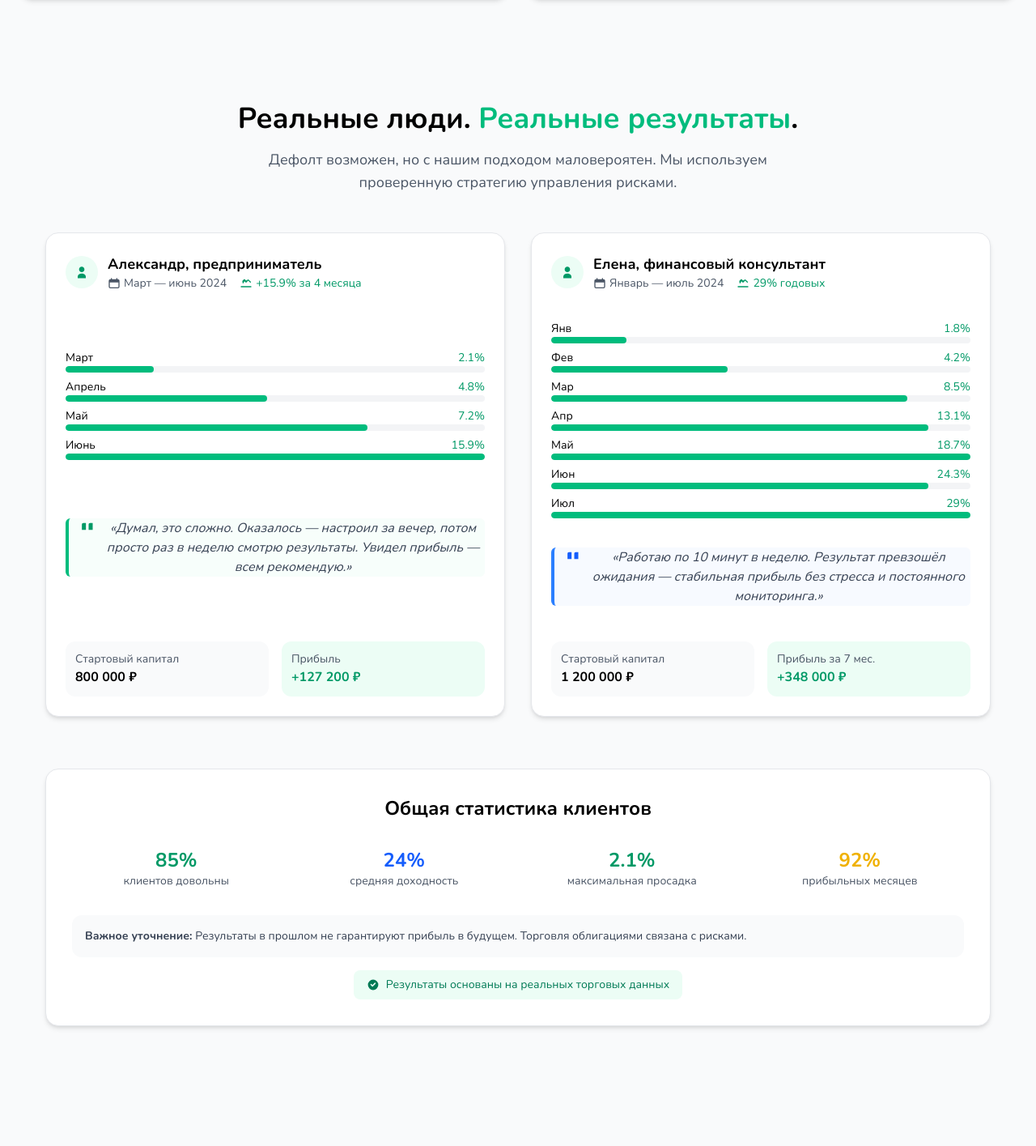
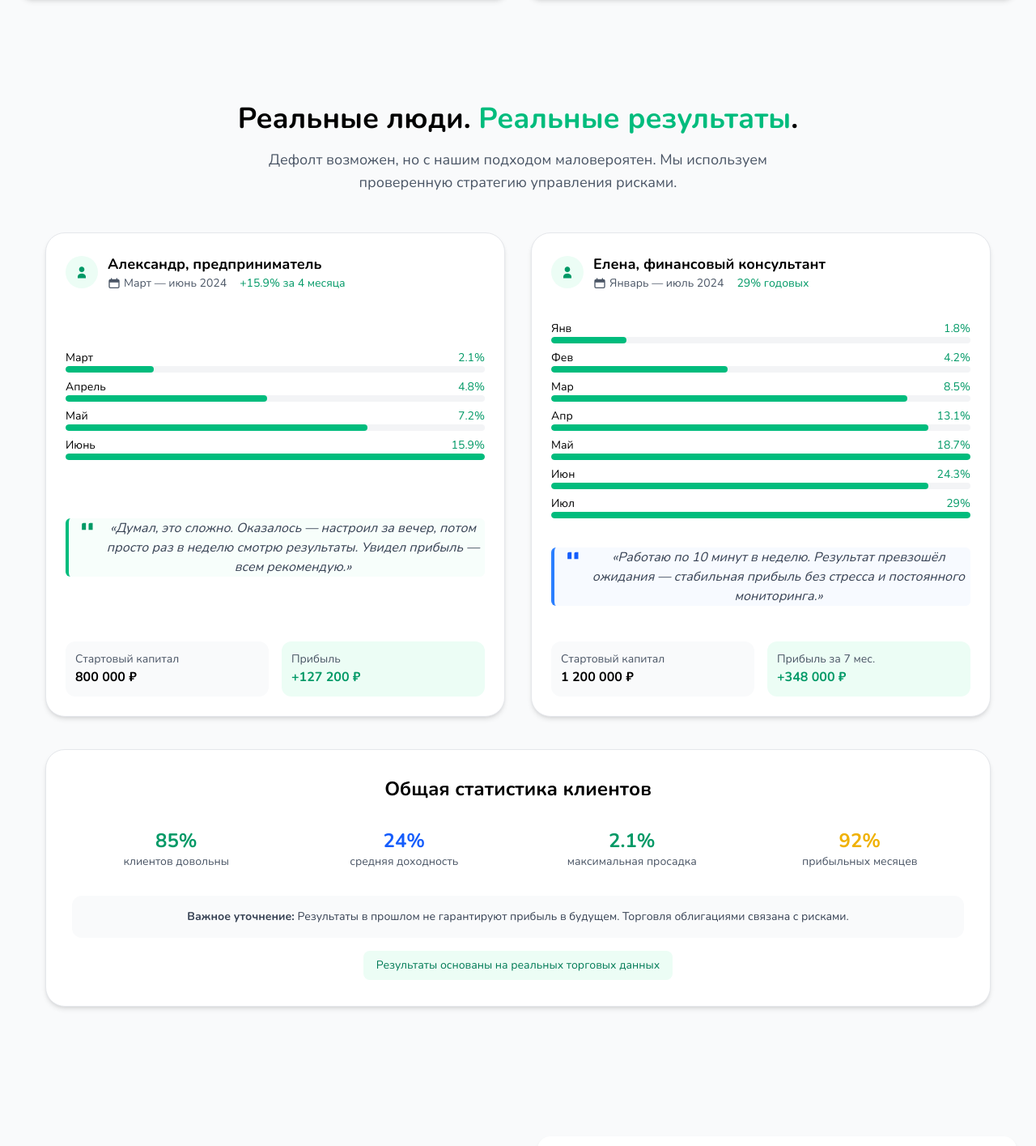
Before and after one commit to mksusha/copyTen, a Next.js app: page / in a window 1280 px wide. Shown: the part 7758-9173 px from the top of the page at 81% size. Built offline with nearby package versions, Linux system fonts and the light colour scheme.

Commit message:
fixed responsive design for mobile

```diff
--- a/src/components/CasesSection.tsx
+++ b/src/components/CasesSection.tsx
@@ -3,7 +3,7 @@ import { motion } from "framer-motion";
 
 function Card({ children }: { children: React.ReactNode }) {
     return (
-        <div className="flex flex-col justify-between h-full rounded-2xl shadow-md border border-gray-200 p-6 bg-white">
+        <div className="flex flex-col justify-between h-full rounded-3xl shadow-md border border-gray-200 p-6 bg-white">
             {children}
         </div>
     );
@@ -38,7 +38,7 @@ const IconQuote = (props: React.SVGProps<SVGSVGElement>) => (
 export default function CasesSection() {
     return (
         <section className="w-full py-16 px-4 bg-gray-50">
-            <div className="max-w-[1350px] px-10 mx-auto text-center">
+            <div className="max-w-[1350px] sm:px-10 px-1 mx-auto text-center">
                 <motion.h2
                     initial={{opacity: 0, y: 20}}
                     whileInView={{opacity: 1, y: 0}}
@@ -76,8 +76,7 @@ export default function CasesSection() {
                                         <div className="flex flex-wrap items-center gap-4 text-sm text-gray-600">
                                             <span className="inline-flex items-center gap-1"><IconCalendar
                                                 className="w-4 h-4"/>Март — июнь 2024</span>
-                                            <span className="inline-flex items-center gap-1 text-emerald-600"><IconTrend
-                                                className="w-4 h-4"/>+15.9% за 4 месяца</span>
+                                            <span className="inline-flex items-center gap-1 text-emerald-600">+15.9% за 4 месяца</span>
                                         </div>
                                     </div>
                                 </div>
@@ -155,8 +154,7 @@ export default function CasesSection() {
                                         <div className="flex flex-wrap items-center gap-4 text-sm text-gray-600">
                                             <span className="inline-flex items-center gap-1"><IconCalendar
                                                 className="w-4 h-4"/>Январь — июль 2024</span>
-                                            <span className="inline-flex items-center gap-1 text-emerald-600"><IconTrend
-                                                className="w-4 h-4"/>29% годовых</span>
+                                            <span className="inline-flex items-center gap-1 text-emerald-600">29% годовых</span>
                                         </div>
                                     </div>
                                 </div>
@@ -223,7 +221,7 @@ export default function CasesSection() {
                     whileInView={{opacity: 1, y: 0}}
                     transition={{duration: 0.6, delay: 0.4}}
                     viewport={{once: true}}
-                    className="mt-16 bg-white rounded-2xl shadow-md border border-gray-200 p-8"
+                    className="mt-10 bg-white rounded-3xl shadow-md border border-gray-200 p-8"
                 >
                     <h3 className="text-2xl font-bold mb-8">Общая статистика клиентов</h3>
                     <div className="grid grid-cols-2 md:grid-cols-4 gap-6 text-center">
@@ -245,17 +243,14 @@ export default function CasesSection() {
                         </div>
                     </div>
 
-                    <div className="mt-8 bg-gray-50 p-4 rounded-xl text-sm text-gray-700 text-left">
+                    <div className="mt-8 bg-gray-50 p-4 rounded-xl text-sm text-gray-700 text-center">
                         <p className="font-semibold inline">Важное уточнение: </p>
                         Результаты в прошлом не гарантируют прибыль в будущем. Торговля облигациями связана с рисками.
                     </div>
 
                     <div
                         className="mt-4 bg-emerald-50 text-emerald-700 text-sm font-medium px-4 py-2 rounded-lg inline-flex items-center gap-2">
-                        <svg viewBox="0 0 20 20" fill="currentColor" className="w-4 h-4">
-                            <path
-                                d="M10 18a8 8 0 1 1 0-16 8 8 0 0 1 0 16Zm3.7-9.7a1 1 0 0 0-1.4-1.4L9 10.2 7.7 9a1 1 0 1 0-1.4 1.4l2 2a1 1 0 0 0 1.4 0l4-4Z"/>
-                        </svg>
+
                         Результаты основаны на реальных торговых данных
                     </div>
                 </motion.div>
```
